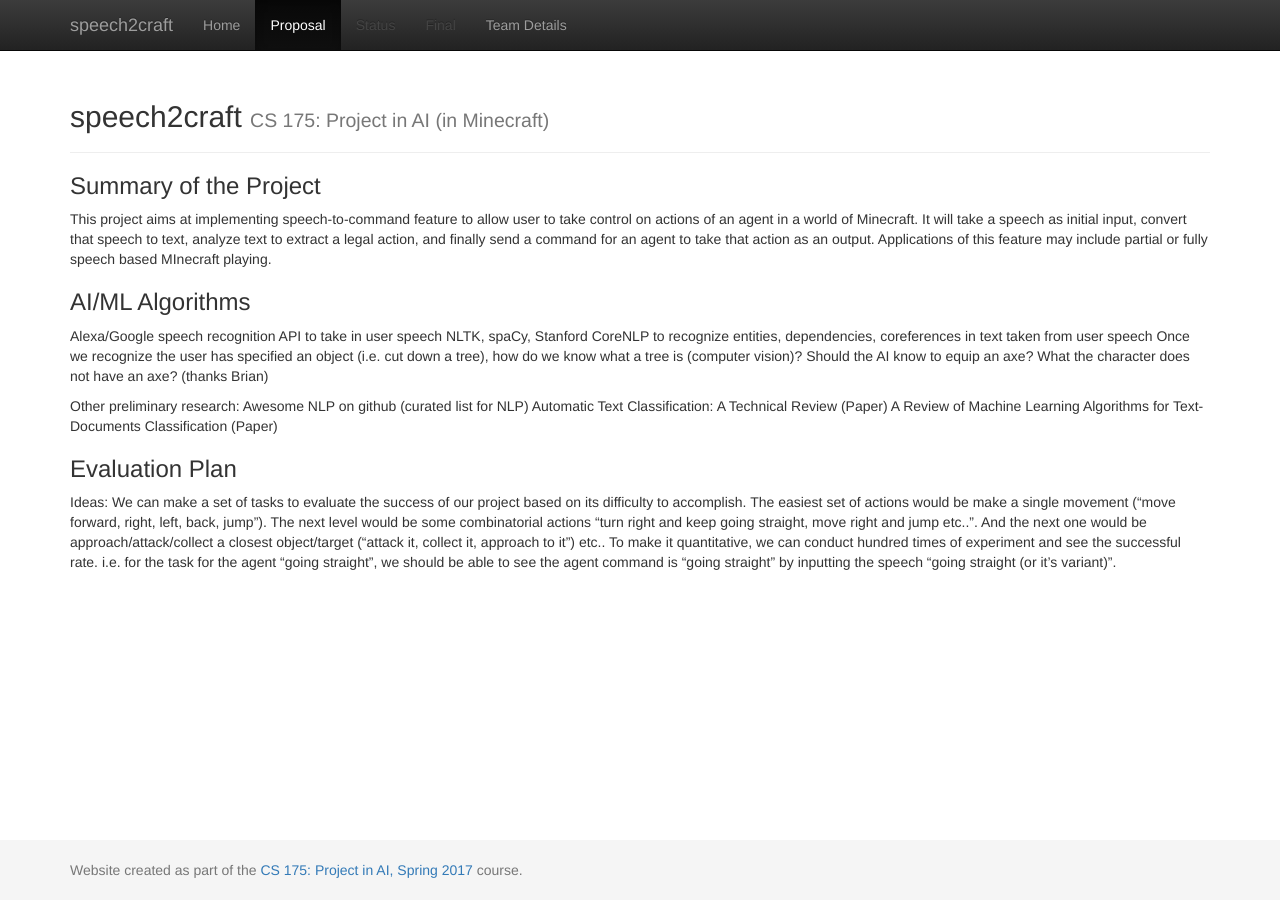
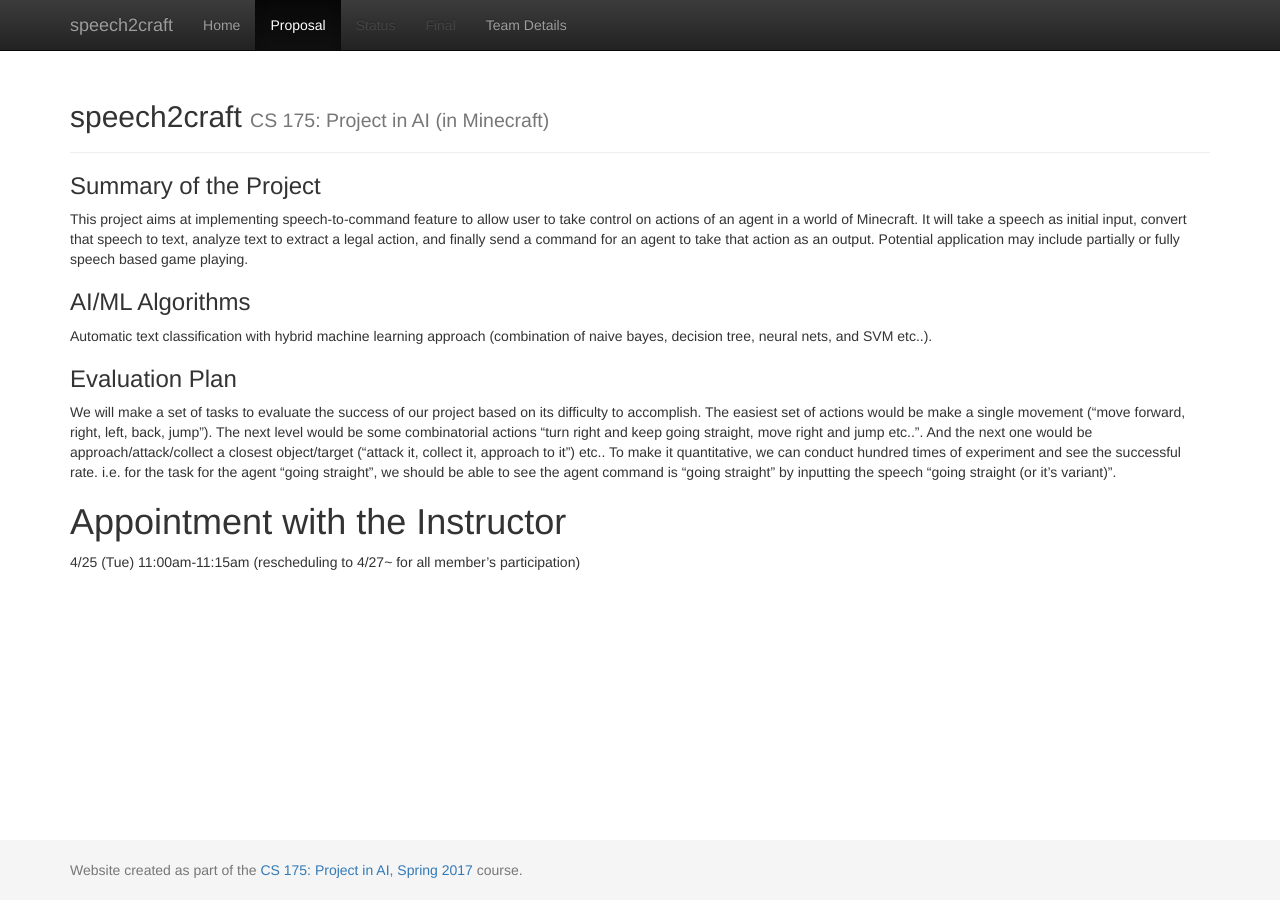
Before and after one commit to HiroIshikawa/speech2craft, a Jekyll site: the page built from docs/proposal.md, in a window 1280 px wide. Built offline with Jekyll 4.4.1, drawn with Linux system fonts in a browser that asks for light colours.

Commit message:
Update proposal

```diff
--- a/docs/proposal.md
+++ b/docs/proposal.md
@@ -5,22 +5,17 @@ title: Proposal
 
 ### Summary of the Project
 
-This project aims at implementing speech-to-command feature to allow user to take control on actions of an agent in a world of Minecraft. It will take a speech as initial input, convert that speech to text, analyze text to extract a legal action, and finally send a command for an agent to take that action as an output. Applications of this feature may include partial or fully speech based MInecraft playing.
+This project aims at implementing speech-to-command feature to allow user to take control on actions of an agent in a world of Minecraft. It will take a speech as initial input, convert that speech to text, analyze text to extract a legal action, and finally send a command for an agent to take that action as an output. Potential application may include partially or fully speech based game playing.
 
 ### AI/ML Algorithms
 
-Alexa/Google speech recognition API to take in user speech
-NLTK, spaCy, Stanford CoreNLP to recognize entities, dependencies, coreferences in text taken from user speech
-Once we recognize the user has specified an object (i.e. cut down a tree), how do we know what a tree is (computer vision)? Should the AI know to equip an axe? What the character does not have an axe?
-(thanks Brian)
-
-Other preliminary research:
-Awesome NLP on github (curated list for NLP)
-Automatic Text Classification: A Technical Review (Paper)
-A Review of Machine Learning Algorithms for Text-Documents Classification (Paper)
+Automatic text classification with hybrid machine learning approach (combination of naive bayes, decision tree, neural nets, and SVM etc..).
 
 ### Evaluation Plan
 
-Ideas:
-We can make a set of tasks to evaluate the success of our project based on its difficulty to accomplish. The easiest set of actions would be make a single movement (“move forward, right, left, back, jump”). The next level would be some combinatorial actions “turn right and keep going straight, move right and jump etc..”. And the next one would be approach/attack/collect a closest object/target (“attack it, collect it, approach to it”) etc..
-To make it quantitative, we can conduct hundred times of experiment and see the successful rate. i.e. for the task for the agent “going straight”, we should be able to see the agent command is “going straight” by inputting the speech “going straight (or it’s variant)”.
+We will make a set of tasks to evaluate the success of our project based on its difficulty to accomplish. The easiest set of actions would be make a single movement (“move forward, right, left, back, jump”). The next level would be some combinatorial actions “turn right and keep going straight, move right and jump etc..”. And the next one would be approach/attack/collect a closest object/target (“attack it, collect it, approach to it”) etc.. To make it quantitative, we can conduct hundred times of experiment and see the successful rate. i.e. for the task for the agent “going straight”, we should be able to see the agent command is “going straight” by inputting the speech “going straight (or it’s variant)”.
+
+# Appointment with the Instructor
+
+4/25 (Tue) 11:00am-11:15am
+(rescheduling to 4/27~ for all member's participation)
```
